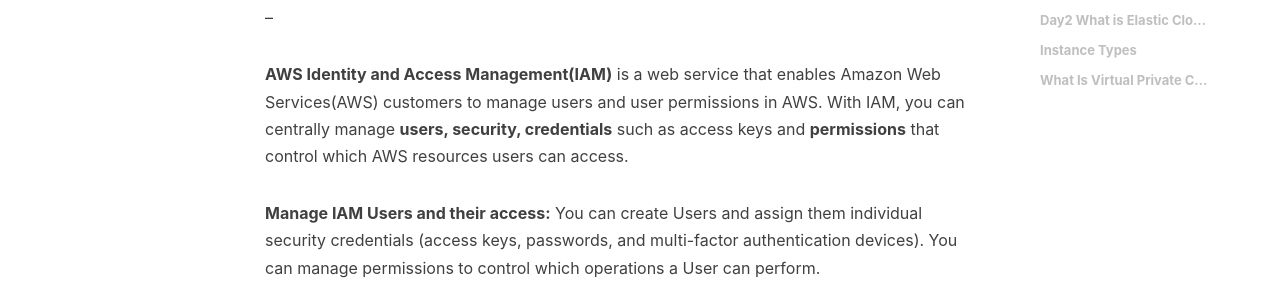
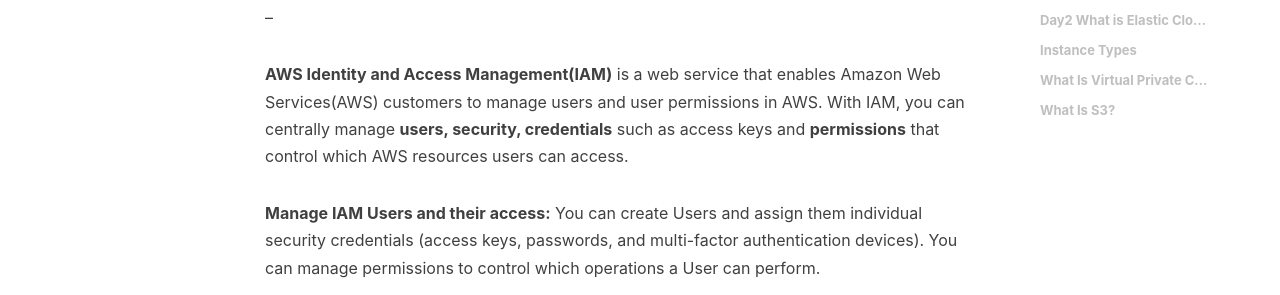
Before and after one commit to JadeSure/my_old_blog, a Jekyll site: the page built from _posts/2021-01-03-AWS-Cloud-Computing-Foundamental.md, in a window 1280 px wide and 900 px high, scrolled down 622 px. Shown: the part 158-453 px from the top of the window. Built offline with Jekyll 4.4.1, drawn with Linux system fonts in a browser that asks for light colours; nearby versions of some CDN libraries; Markdown is read by kramdown in place of the engine named in the settings; comment, search, counter and statistics services are not loaded.

Commit message:
Update 2021-01-03-AWS-Cloud-Computing-Foundamental.md

```diff
--- a/_posts/2021-01-03-AWS-Cloud-Computing-Foundamental.md
+++ b/_posts/2021-01-03-AWS-Cloud-Computing-Foundamental.md
@@ -92,3 +92,5 @@
 VPCs are easy-to-use AWS network organizers and great tools for organizing your infrastructure, which can be easy to isolate the instances in one VPC from whatever else you have running. eg. one VPC for application development, another for beta testing and a third for production.
 
 EC2 is located in the VPCs.
+
+## What Is S3?
```
